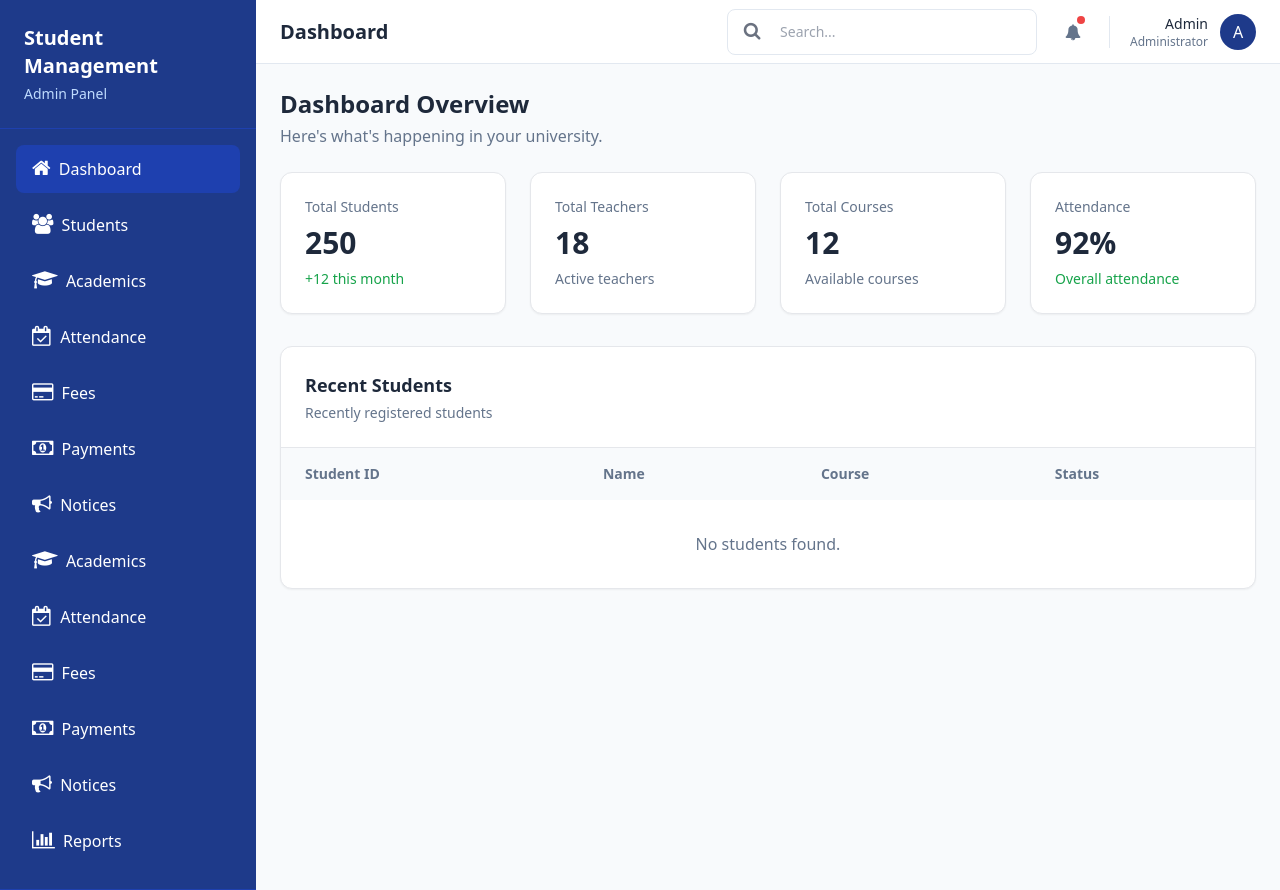
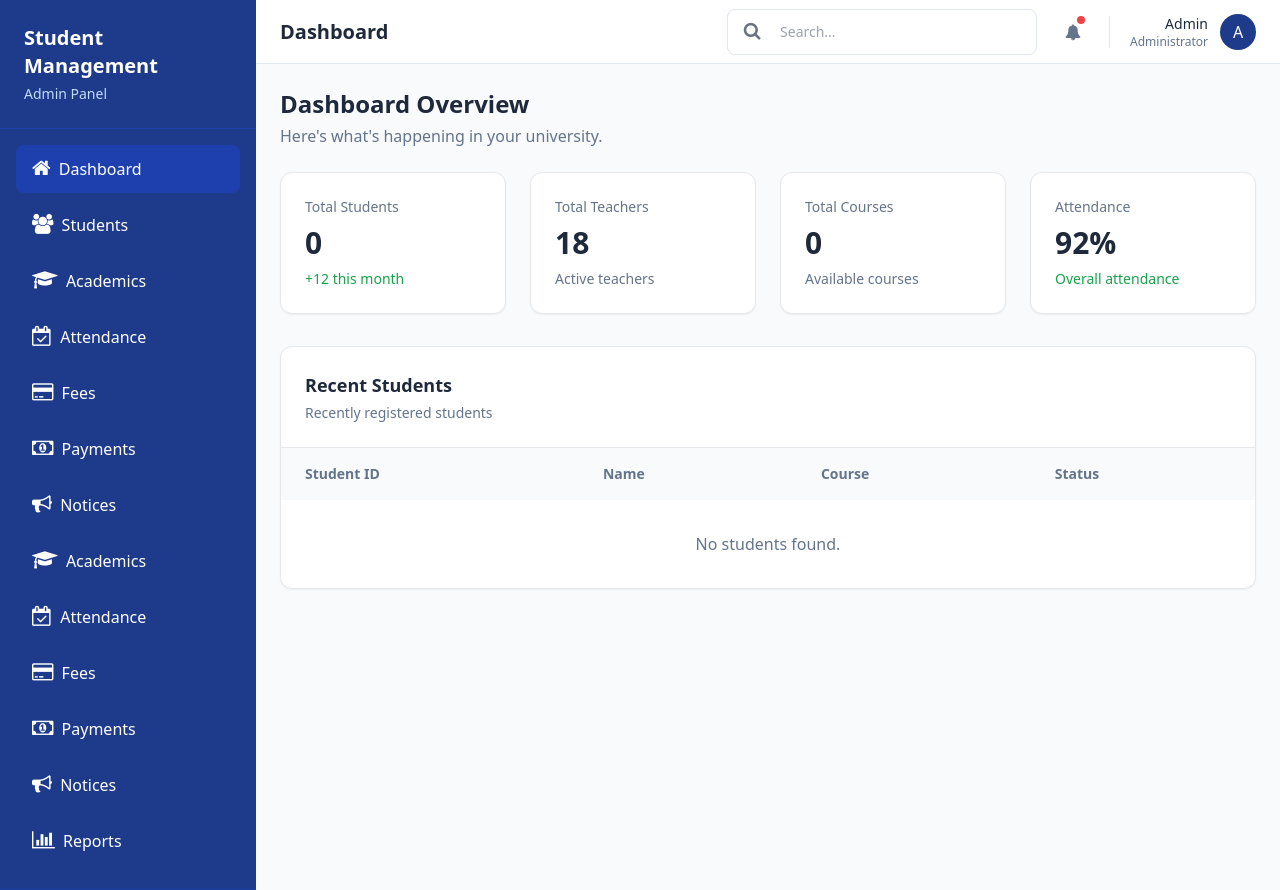
Before and after one commit to Aakashsingh555/student_management_system, a Django app: page / in a window 1280 px wide. Run offline with Django 5.2, Linux system fonts and the light colour scheme; data that the repository does not hold is empty; some libraries are stand-ins or nearby versions.

Commit message:
Make dashboard student and course stats dynamic

```diff
--- a/accounts/views.py
+++ b/accounts/views.py
@@ -1,10 +1,15 @@
 from django.shortcuts import render
 from students.models import Student
+from academics.models import Course
 
 
 def dashboard(request):
     students = Student.objects.all()
+    total_students = Student.objects.count()
+    total_course = Course.objects.count()
 
     return render(request, 'dashboard.html', {
-        'students': students
+        'students': students,
+        'total_students': total_students,
+        'total_course' : total_course,
     })
--- a/templates/dashboard.html
+++ b/templates/dashboard.html
@@ -13,7 +13,7 @@
   <div class="bg-white p-6 rounded-xl shadow-sm border">
     <p class="text-sm text-slate-500">Total Students</p>
 
-    <h3 class="text-3xl font-bold text-slate-800 mt-2">250</h3>
+    <h3 class="text-3xl font-bold text-slate-800 mt-2">{{ total_students }}</h3>
 
     <p class="text-sm text-green-600 mt-2">+12 this month</p>
   </div>
@@ -31,7 +31,7 @@
   <div class="bg-white p-6 rounded-xl shadow-sm border">
     <p class="text-sm text-slate-500">Total Courses</p>
 
-    <h3 class="text-3xl font-bold text-slate-800 mt-2">12</h3>
+    <h3 class="text-3xl font-bold text-slate-800 mt-2">{{total_course}}</h3>
 
     <p class="text-sm text-slate-500 mt-2">Available courses</p>
   </div>
```
